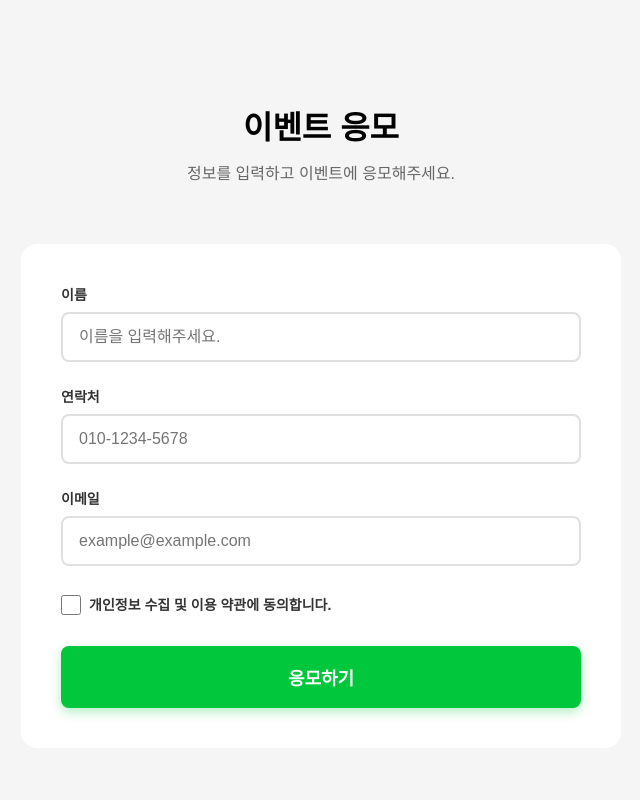
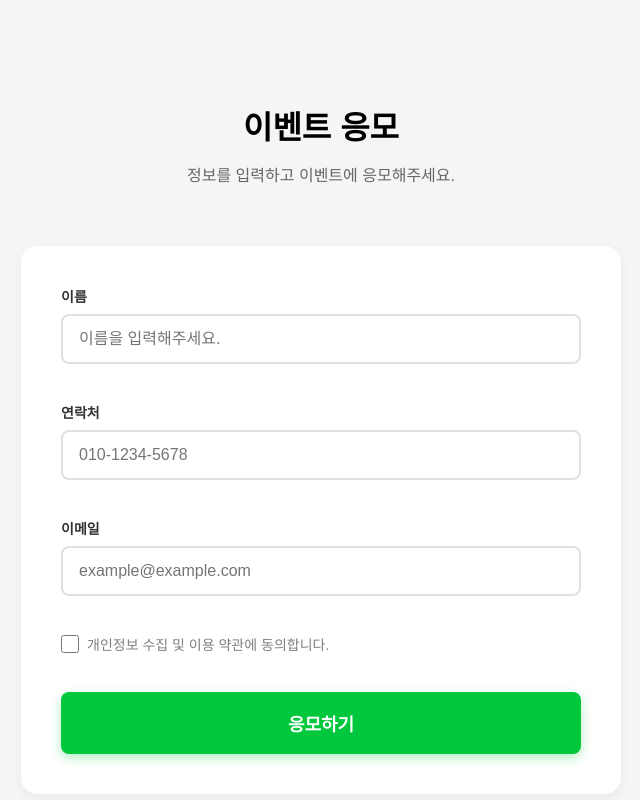
Before and after one commit to sduddla/event, a Vue app: page / in a window 1280 px wide. Shown: the part 2714-3514 px from the top of the page, without its empty margins (319-959 px from the left). Built offline with nearby package versions, Linux system fonts and the light colour scheme; data requests are answered from the project's data file.

Commit message:
feat: 폼 유효성 검사 및 토스트 메시지 추가

```diff
--- a/package.json
+++ b/package.json
@@ -20,7 +20,8 @@
     "axios": "^1.13.2",
     "gsap": "^3.14.2",
     "pinia": "^3.0.4",
-    "vue": "^3.5.25"
+    "vue": "^3.5.25",
+    "vue3-toastify": "^0.2.8"
   },
   "devDependencies": {
     "@tsconfig/node24": "^24.0.3",
--- a/src/App.vue
+++ b/src/App.vue
@@ -13,5 +13,6 @@ import RewardSection from './components/RewardSection.vue'
     <RewardSection />
     <InteractionSection />
     <FormSection />
+    <ToastContainers />
   </div>
 </template>
--- a/src/components/FormSection.vue
+++ b/src/components/FormSection.vue
@@ -1,15 +1,69 @@
 <script setup lang="ts">
 import { postInfo } from '@/api/eventApi'
 import type { Info } from '@/api/types'
+import {
+  validateAgreedTerms,
+  validateEmail,
+  validateName,
+  validatePhone,
+  type ValidationErrors,
+} from '@/utils/validation'
 import gsap from 'gsap'
 import { ScrollTrigger } from 'gsap/ScrollTrigger'
-import { onMounted, onUnmounted, ref } from 'vue'
+import { computed, onMounted, onUnmounted, ref, watch } from 'vue'
+import { toast } from 'vue3-toastify'
 
 const info = ref<Info>({
   name: '',
   phone: '',
   email: '',
   agreedTerms: false,
+})
+
+const errors = ref<ValidationErrors>({
+  name: '',
+  phone: '',
+  email: '',
+  agreedTerms: '',
+})
+
+const checkCheckbox = ref(false)
+
+watch(
+  info,
+  () => {
+    if (info.value.name.trim() !== '') {
+      errors.value.name = validateName(info.value.name)
+    }
+    if (info.value.phone.trim() !== '') {
+      errors.value.phone = validatePhone(info.value.phone)
+    }
+    if (info.value.email.trim() !== '') {
+      errors.value.email = validateEmail(info.value.email)
+    }
+    if (checkCheckbox.value) {
+      errors.value.agreedTerms = validateAgreedTerms(info.value.agreedTerms)
+    }
+  },
+  { deep: true },
+)
+
+const handleCheckboxChange = () => {
+  checkCheckbox.value = true
+  errors.value.agreedTerms = validateAgreedTerms(info.value.agreedTerms)
+}
+
+const isValid = computed(() => {
+  return (
+    !errors.value.name &&
+    !errors.value.phone &&
+    !errors.value.email &&
+    !errors.value.agreedTerms &&
+    info.value.name.trim() !== '' &&
+    info.value.phone.trim() !== '' &&
+    info.value.email.trim() !== '' &&
+    info.value.agreedTerms
+  )
 })
 
 gsap.registerPlugin(ScrollTrigger)
@@ -43,18 +97,30 @@ onUnmounted(() => {
 
 const handleSubmit = async (e: Event) => {
   e.preventDefault()
+
+  errors.value.name = validateName(info.value.name)
+  errors.value.phone = validatePhone(info.value.phone)
+  errors.value.email = validateEmail(info.value.email)
+  errors.value.agreedTerms = validateAgreedTerms(info.value.agreedTerms)
+
+  if (!isValid.value) {
+    return
+  }
+
   try {
     await postInfo(info.value)
-    alert('응모가 완료되었습니다.')
+    toast.success('응모가 완료되었습니다.')
+
     info.value = {
       name: '',
       phone: '',
       email: '',
       agreedTerms: false,
     }
+    checkCheckbox.value = false
   } catch (error) {
     console.error('사용자 정보 저장 중 오류가 발생했습니다.', error)
-    alert('응모 중 오류가 발생했습니다. 다시 시도해주세요.')
+    toast.error('응모 중 오류가 발생했습니다. 다시 시도해주세요.')
   }
 }
 </script>
@@ -68,24 +134,24 @@ const handleSubmit = async (e: Event) => {
         <div class="form-group">
           <label for="name">이름</label>
           <input type="text" id="name" placeholder="이름을 입력해주세요." v-model="info.name" />
-          <span class="error-message"></span>
+          <span class="error-message">{{ errors.name }}</span>
         </div>
         <div class="form-group">
           <label for="phone">연락처</label>
           <input type="tel" id="phone" placeholder="010-1234-5678" v-model="info.phone" />
-          <span class="error-message"></span>
+          <span class="error-message">{{ errors.phone }}</span>
         </div>
         <div class="form-group">
           <label for="email">이메일</label>
           <input type="email" id="email" placeholder="example@example.com" v-model="info.email" />
-          <span class="error-message"></span>
+          <span class="error-message">{{ errors.email }}</span>
         </div>
-        <div class="form-group checkbox-group">
-          <label class="checkbox-label">
-            <input type="checkbox" v-model="info.agreedTerms" />
+        <div class="form-group">
+          <div class="checkbox-label">
+            <input type="checkbox" v-model="info.agreedTerms" @change="handleCheckboxChange" />
             <span>개인정보 수집 및 이용 약관에 동의합니다.</span>
-          </label>
-          <span class="error-message"></span>
+          </div>
+          <span class="error-message">{{ errors.agreedTerms }}</span>
         </div>
         <button class="submit-button">응모하기</button>
       </form>
@@ -107,7 +173,7 @@ const handleSubmit = async (e: Event) => {
   font-size: 32px;
   font-weight: 700;
   color: #000000;
-  margin-bottom: 12px;
+  margin-bottom: 14px;
   text-align: center;
 }
 
@@ -122,11 +188,12 @@ const handleSubmit = async (e: Event) => {
   background: #ffffff;
   padding: 40px;
   border-radius: 16px;
-  box-shadow: 0 4px 12px rgba(0, 0, 0, 0, 0.05);
+  box-shadow: 0 4px 12px rgba(0, 0, 0, 0.05);
 }
 
 .form-group {
-  margin-bottom: 24px;
+  position: relative;
+  margin-bottom: 16px;
 }
 
 .form-group label {
@@ -152,7 +219,10 @@ const handleSubmit = async (e: Event) => {
 .form-group input:focus {
   border-color: #00c73c;
   outline: none;
-  box-shadow: 0 0 0 2px rgba(0, 199, 60, 0.1);
+}
+
+.form-group input[type='checkbox']:focus {
+  border-color: #e0e0e0;
 }
 
 .error-message {
@@ -160,28 +230,32 @@ const handleSubmit = async (e: Event) => {
   color: #ff4444;
   display: block;
   margin-top: 6px;
-}
-
-.checkbox-group {
-  margin-bottom: 32px;
+  min-height: 16px;
 }
 
 .checkbox-label {
   display: flex;
   align-items: center;
-  cursor: pointer;
   font-weight: 400;
 }
 
+.checkbox-label span {
+  font-size: 14px;
+  opacity: 0.5;
+  transition: all 0.2s ease;
+}
+
+.checkbox-label input[type='checkbox']:checked + span {
+  opacity: 1;
+}
+
 .checkbox-label input[type='checkbox'] {
-  width: 20px;
-  height: 20px;
-  cursor: pointer;
+  width: 18px;
+  height: 18px;
   accent-color: #1a1a1a;
   flex-shrink: 0;
-  position: relative;
-  top: 5px;
   margin-right: 8px;
+  cursor: pointer;
 }
 
 .submit-button {
@@ -198,14 +272,9 @@ const handleSubmit = async (e: Event) => {
   box-shadow: 0 4px 12px rgba(0, 199, 60, 0.3);
 }
 
-.submit-button:hover:not(:disabled) {
+.submit-button:hover {
   background: #00b038;
   transform: translateY(-2px);
   box-shadow: 0 6px 20px rgba(0, 199, 60, 0.4);
 }
-
-.submit-button:disabled {
-  opacity: 0.6;
-  cursor: not-allowed;
-}
 </style>
--- a/src/main.ts
+++ b/src/main.ts
@@ -2,9 +2,12 @@ import { createApp } from 'vue'
 import { createPinia } from 'pinia'
 import App from './App.vue'
 import './assets/main.css'
+import { toastContainers } from 'vue3-toastify'
+import 'vue3-toastify/dist/index.css'
 
 const app = createApp(App)
 
 app.use(createPinia())
+app.component('ToastContainers', toastContainers)
 
 app.mount('#app')
--- /dev/null
+++ b/src/utils/validation.ts
@@ -0,0 +1,44 @@
+export interface ValidationErrors {
+  name: string
+  phone: string
+  email: string
+  agreedTerms: string
+}
+
+export const validateName = (name: string) => {
+  if (!name.trim()) {
+    return '이름을 입력해 주세요.'
+  }
+  return ''
+}
+
+export const validatePhone = (phone: string) => {
+  if (!phone.trim()) {
+    return '전화번호를 입력해 주세요.'
+  }
+
+  const phoneRegex = /^010-\d{4}-\d{4}$/
+  if (!phoneRegex.test(phone)) {
+    return '올바른 전화번호 형식을 입력해 주세요. (예: 010-1234-5678)'
+  }
+  return ''
+}
+
+export const validateEmail = (email: string) => {
+  if (!email.trim()) {
+    return '이메일을 입력해 주세요.'
+  }
+
+  const emailRegex = /^[^\s@]+@[^\s@]+\.[^\s@]+$/
+  if (!emailRegex.test(email)) {
+    return '올바른 이메일 형식을 입력해 주세요. (예: example@example.com)'
+  }
+  return ''
+}
+
+export const validateAgreedTerms = (agreedTerms: boolean) => {
+  if (!agreedTerms) {
+    return '이용약관에 동의해 주세요.'
+  }
+  return ''
+}
```
Also changed, not shown: 1 other file (tests, documents, lock files or other folders).
